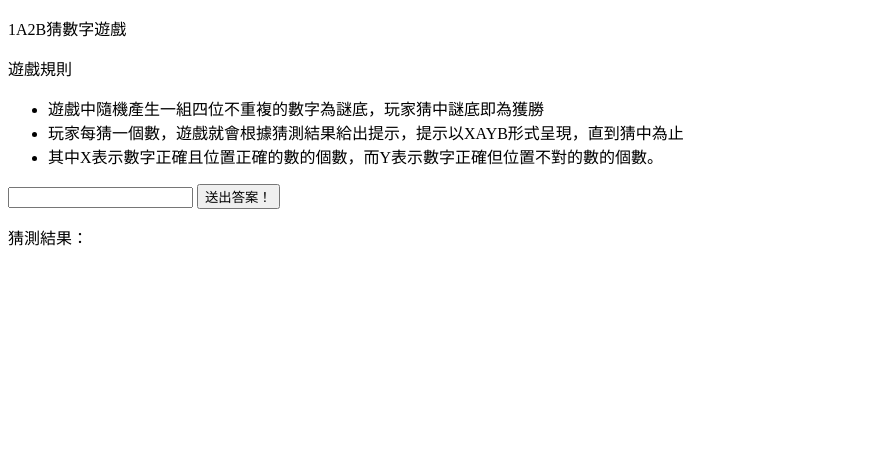
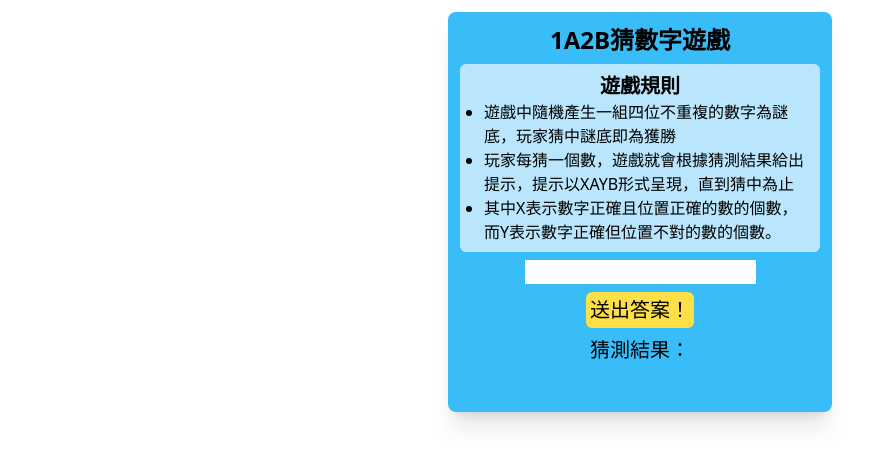
Before and after one commit to TamyTsai/1A2B-guess-number-game, a plain HTML site: page index.html in a window 1280 px wide. Shown: the whole page, without its empty margins (0-887 px from the left). Drawn offline with nearby package versions, Linux system fonts and the light colour scheme.

Commit message:
增加樣式

```diff
--- a/index.html
+++ b/index.html
@@ -4,28 +4,31 @@
     <meta charset="UTF-8">
     <meta name="viewport" content="width=device-width, initial-scale=1.0">
     <title>1A2B猜數字遊戲</title>
+    <script src="https://cdn.tailwindcss.com"></script> <!-- 透過cdn引入Tailwind css -->
+    <link rel="stylesheet" href="styles/style.css"> <!-- 引入自己寫的css -->
     <script src="scripts/jquery-3.7.1.min.js"></script> <!-- 引入jQuery -->
 </head>
 <body>
-    <section class="guessNumberGame">
+    <section class="guessNumberGame w-96 mr-auto ml-auto mt-3 p-3 bg-sky-400 rounded-lg shadow-xl">
         <section class="title">
-            <p>1A2B猜數字遊戲</p>
+            <p class="text-center text-2xl font-bold">1A2B猜數字遊戲</p>
         </section>
-        <section class="instruction">
-            <p>遊戲規則</p>
-            <ul>
+        <section class="instruction bg-sky-200 my-2 p-2 rounded-md">
+            <p class="text-center font-semibold text-xl">遊戲規則</p>
+            <ul class="list-disc ml-4">
                 <li>遊戲中隨機產生一組四位不重複的數字為謎底，玩家猜中謎底即為獲勝</li>
                 <li>玩家每猜一個數，遊戲就會根據猜測結果給出提示，提示以XAYB形式呈現，直到猜中為止</li>
                 <li>其中X表示數字正確且位置正確的數的個數，而Y表示數字正確但位置不對的數的個數。</li>
             </ul>
         </section>
-        <section class="guessArea">
+        <section class="guessArea text-center">
             <input type="number" id="guessNumber"> <!-- 由js來驗證輸入格式 -->
-            <input type="submit" id="submit" value="送出答案！">
+            <br>
+            <input type="submit" id="submit" value="送出答案！" class="my-2 p-1 bg-yellow-300 text-xl rounded-md">
         </section>
         <section class="resultArea">
-            <p>猜測結果：</p>
-            <p id="result"></p>
+            <p class="text-xl text-center">猜測結果：</p>
+            <p id="result" class="text-center m-1"></p>
         </section>
     </section>
     <script src="scripts/script.js"></script> <!-- 引入自己寫的js -->
--- a/styles/style.css
+++ b/styles/style.css
@@ -0,0 +1,3 @@
+.guessNumberGame {
+    height: 400px;
+}
```
